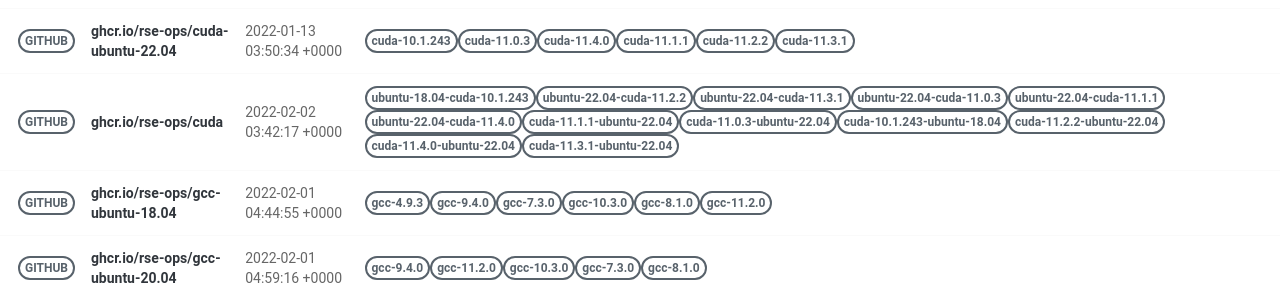
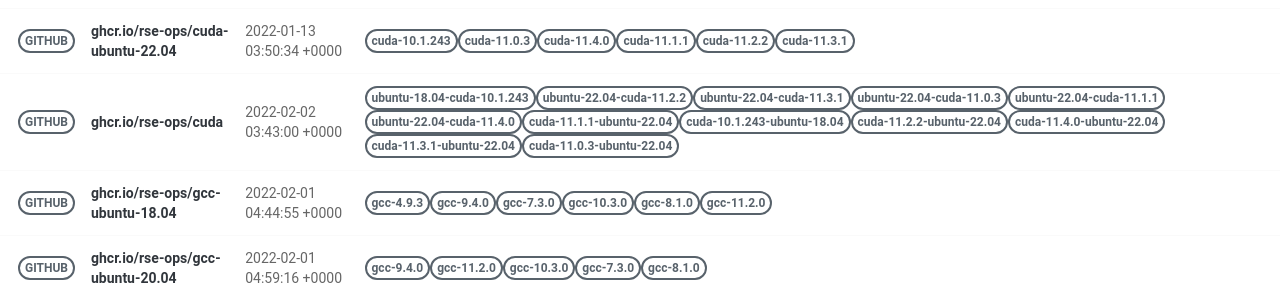
Before and after one commit to rse-ops/docker-images, a Jekyll site: the page built from pages/index.md, in a window 1280 px wide. Shown: the part 421-721 px from the top of the page. Built offline with Jekyll 4.4.1, drawn with Linux system fonts in a browser that asks for light colours; nearby versions of some CDN libraries.

Commit message:
Automated push to update library 2022-02-02

```diff
--- a/_library/ghcr.io-rse-ops-cuda.md
+++ b/_library/ghcr.io-rse-ops-cuda.md
@@ -1,7 +1,7 @@
 ---
 layout: container
 name: ghcr.io/rse-ops/cuda
-updated_at: 2022-02-02 03:42:17.696556
+updated_at: 2022-02-02 03:43:00.744415
 
 
 container_url: https://github.com/orgs/rse-ops/packages/container/package/cuda
```
Also changed, not shown: other parts of _library/ghcr.io-rse-ops-cuda.md (+3 -3 lines).
